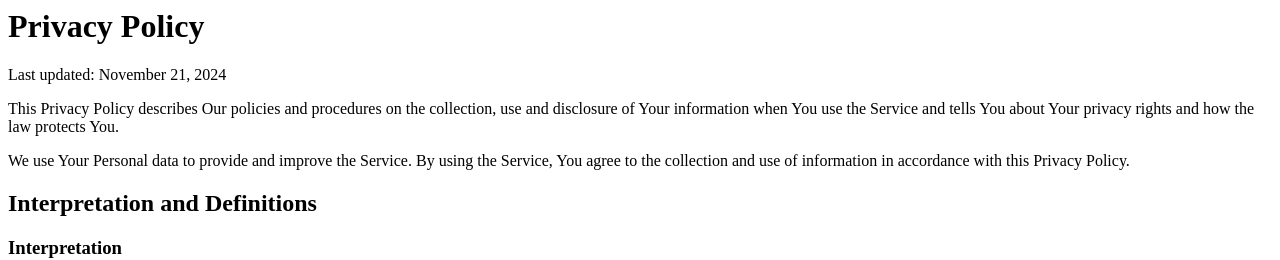
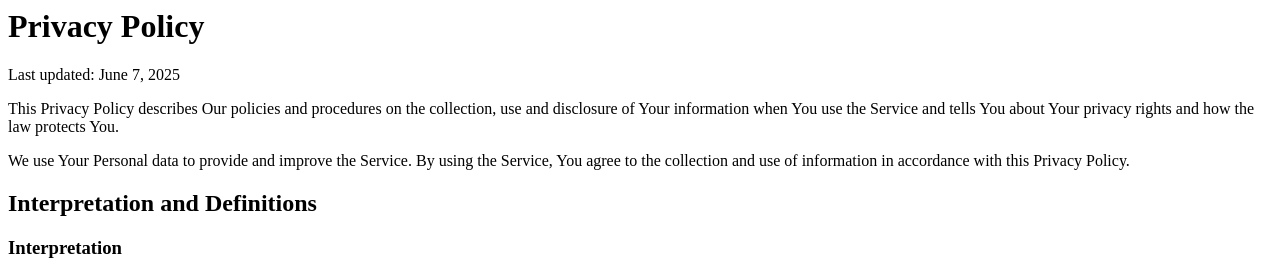
Before and after one commit to KnowYourLines/mullmine-backend-archive, a Django app: page /privacy/ in a window 1280 px wide. Shown: the top 260 px of the page. Run offline with Django 4.2, Linux system fonts and the light colour scheme; parts of the project's set-up code (start-up, migrations or seed data) failed here and were passed over.

Commit message:
update last updated dates

```diff
--- a/mullmine/templates/privacy.html
+++ b/mullmine/templates/privacy.html
@@ -1,5 +1,5 @@
 <h1>Privacy Policy</h1>
-<p>Last updated: November 21, 2024</p>
+<p>Last updated: June 7, 2025</p>
 <p>This Privacy Policy describes Our policies and procedures on the collection, use and disclosure of Your information when You use the Service and tells You about Your privacy rights and how the law protects You.</p>
 <p>We use Your Personal data to provide and improve the Service. By using the Service, You agree to the collection and use of information in accordance with this Privacy Policy.</p>
 <h2>Interpretation and Definitions</h2>
--- a/mullmine/templates/terms.html
+++ b/mullmine/templates/terms.html
@@ -35,7 +35,7 @@ word-break: break-word !important;
         }
 </style>
       <div data-custom-class="body">
-      <div align="center" style="text-align: left;"><div class="MsoNormal" data-custom-class="title" style="line-height: 1.5;"><bdt class="block-component"><span style="font-size: 19px;"></bdt><bdt class="question"><strong>TERMS AND CONDITIONS</strong></bdt><bdt class="statement-end-if-in-editor"></bdt></span></div><div class="MsoNormal" style="line-height: 1.5;"><br></div><div class="MsoNormal" data-custom-class="subtitle" style="line-height: 1.5;"><strong>Last updated</strong> <bdt class="question"><strong>November 21, 2024</strong></bdt></div><div class="MsoNormal" style="line-height: 1.1;"><br></div><div class="MsoNormal" style="line-height: 115%;"><br></div><div class="MsoNormal" style="line-height: 115%;"><br></div><div style="line-height: 1.5;"><strong><span data-custom-class="heading_1">AGREEMENT TO OUR LEGAL TERMS</span></strong></div></div><div align="center" style="text-align: left;"><div class="MsoNormal" id="agreement" style="line-height: 1.5;"><a name="_6aa3gkhykvst"></a></div></div><div align="center" style="line-height: 1;"><br></div><div align="center" style="text-align: left;"><div class="MsoNormal" data-custom-class="body_text" style="line-height: 1.5;"><span style="font-size:11.0pt;line-height:115%;font-family:Arial;
+      <div align="center" style="text-align: left;"><div class="MsoNormal" data-custom-class="title" style="line-height: 1.5;"><bdt class="block-component"><span style="font-size: 19px;"></bdt><bdt class="question"><strong>TERMS AND CONDITIONS</strong></bdt><bdt class="statement-end-if-in-editor"></bdt></span></div><div class="MsoNormal" style="line-height: 1.5;"><br></div><div class="MsoNormal" data-custom-class="subtitle" style="line-height: 1.5;"><strong>Last updated</strong> <bdt class="question"><strong>June 7, 2025</strong></bdt></div><div class="MsoNormal" style="line-height: 1.1;"><br></div><div class="MsoNormal" style="line-height: 115%;"><br></div><div class="MsoNormal" style="line-height: 115%;"><br></div><div style="line-height: 1.5;"><strong><span data-custom-class="heading_1">AGREEMENT TO OUR LEGAL TERMS</span></strong></div></div><div align="center" style="text-align: left;"><div class="MsoNormal" id="agreement" style="line-height: 1.5;"><a name="_6aa3gkhykvst"></a></div></div><div align="center" style="line-height: 1;"><br></div><div align="center" style="text-align: left;"><div class="MsoNormal" data-custom-class="body_text" style="line-height: 1.5;"><span style="font-size:11.0pt;line-height:115%;font-family:Arial;
 Calibri;color:#595959;mso-themecolor:text1;mso-themetint:166;">We are <bdt class="block-container question question-in-editor" data-id="9d459c4e-c548-e5cb-7729-a118548965d2" data-type="question">Johnny Li Ltd</bdt><bdt class="block-component"></bdt>, doing business as <bdt class="question">MullMine</bdt><bdt class="block-component"></bdt><bdt class="statement-end-if-in-editor"></bdt> (<bdt class="block-component"></bdt>'<strong>Company</strong>', '<strong>we</strong>', '<strong>us</strong>', or '<strong>our</strong>'<bdt class="else-block"></bdt>)<span style="font-size:11.0pt;line-height:115%;
 Arial;mso-fareast-font-family:Calibri;color:#595959;mso-themecolor:text1;
 mso-themetint:166;"><span style="font-size:11.0pt;line-height:115%;
```
